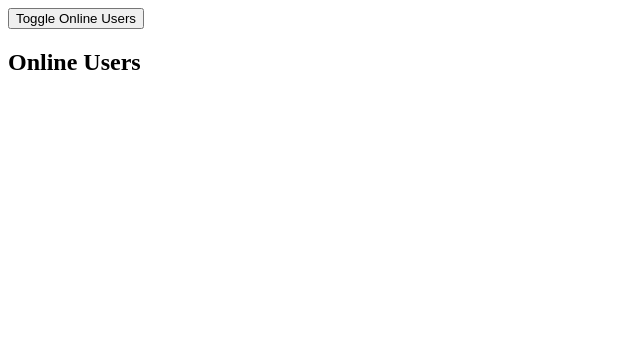
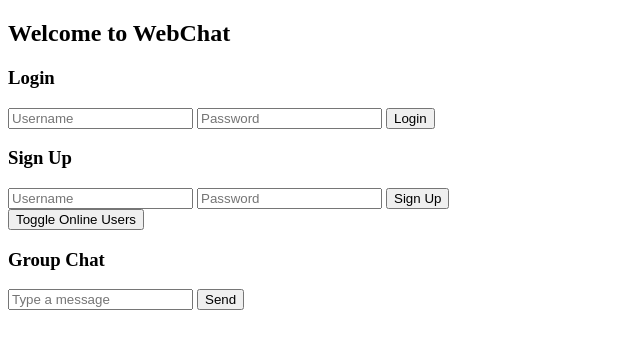
Before and after one commit to ketanborikar/WebChat, a Flask app: page / in a window 1280 px wide. Shown: the top 349 px of the page, without its empty margins (0-640 px from the left). Run offline with Flask 3, Linux system fonts and the light colour scheme; some libraries are stand-ins or nearby versions.

Commit message:
Folder correction

```diff
--- a/app.py
+++ b/app.py
@@ -17,9 +17,8 @@ app.register_blueprint(chat_bp, url_prefix='/chat')
 
 @app.route('/')
 def home():
-    return render_template("index.html")  # ✅ Serve the chat UI
+    return render_template("index.html")
 
-# Explicitly using eventlet async mode
 socketio.init_app(app, async_mode='eventlet')
 
 if __name__ == '__main__':
--- a/auth.py
+++ b/auth.py
@@ -1,6 +1,6 @@
 from flask import Blueprint, request, jsonify
 from flask_bcrypt import Bcrypt
-from flask_jwt_extended import create_access_token, jwt_required, get_jwt_identity
+from flask_jwt_extended import create_access_token
 from models import User
 from config import SessionLocal
 
--- a/models.py
+++ b/models.py
@@ -15,6 +15,6 @@ class Message(Base):
     id = Column(Integer, primary_key=True)
     sender_id = Column(Integer, ForeignKey('users.id'))
     receiver_id = Column(Integer, ForeignKey('users.id'), nullable=True)
-    group = Column(String, nullable=True)  # If null, it's private chat
+    group = Column(String, nullable=True)
     content = Column(String, nullable=False)
     timestamp = Column(DateTime, default=datetime.datetime.utcnow)
--- a/static/script.js
+++ b/static/script.js
@@ -1,14 +1,42 @@
 const socket = io("your-render-url");
 
+function signup() {
+    let username = document.getElementById("signup-username").value;
+    let password = document.getElementById("signup-password").value;
+
+    fetch('/auth/signup', {
+        method: "POST",
+        headers: { "Content-Type": "application/json" },
+        body: JSON.stringify({ username, password })
+    }).then(response => response.json())
+      .then(data => alert(data.message));
+}
+
+function login() {
+    let username = document.getElementById("login-username").value;
+    let password = document.getElementById("login-password").value;
+
+    fetch('/auth/login', {
+        method: "POST",
+        headers: { "Content-Type": "application/json" },
+        body: JSON.stringify({ username, password })
+    }).then(response => response.json())
+      .then(data => {
+          if (data.access_token) {
+              localStorage.setItem("token", data.access_token);
+              alert("Login Successful!");
+          } else {
+              alert("Invalid Credentials");
+          }
+      });
+}
+
 socket.on("message", function(data) {
-    displayMessage(data);
+    let chatBox = document.getElementById("chat-box");
+    chatBox.innerHTML += `<p><strong>${data.sender}:</strong> ${data.content}</p>`;
 });
 
-function sendMessage(sender, receiver, content, group) {
-    socket.emit("message", { sender, receiver, content, group });
+function sendGroupMessage() {
+    let content = document.getElementById("chat-message").value;
+    socket.emit("message", { sender: "User", group: "main", content });
 }
-
-function toggleDrawer() {
-    let drawer = document.getElementById("drawer");
-    drawer.style.display = (drawer.style.display === "none") ? "block" : "none";
-}
--- a/templates/index.html
+++ b/templates/index.html
@@ -6,9 +6,31 @@
     <link rel="stylesheet" href="/static/styles.css">
 </head>
 <body>
+    <h2>Welcome to WebChat</h2>
+
+    <div id="auth">
+        <h3>Login</h3>
+        <input type="text" id="login-username" placeholder="Username">
+        <input type="password" id="login-password" placeholder="Password">
+        <button onclick="login()">Login</button>
+
+        <h3>Sign Up</h3>
+        <input type="text" id="signup-username" placeholder="Username">
+        <input type="password" id="signup-password" placeholder="Password">
+        <button onclick="signup()">Sign Up</button>
+    </div>
+
     <button onclick="toggleDrawer()">Toggle Online Users</button>
-    <div id="drawer">
+    <div id="drawer" style="display: none;">
         <h2>Online Users</h2>
+        <ul id="online-users"></ul>
+    </div>
+
+    <div id="chat-container">
+        <h3>Group Chat</h3>
+        <div id="chat-box"></div>
+        <input type="text" id="chat-message" placeholder="Type a message">
+        <button onclick="sendGroupMessage()">Send</button>
     </div>
 </body>
 </html>
```
